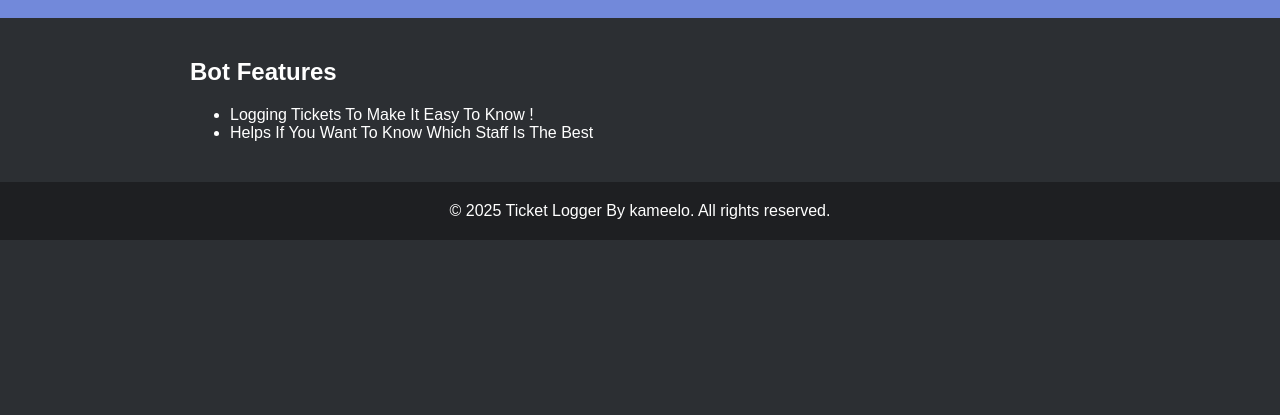
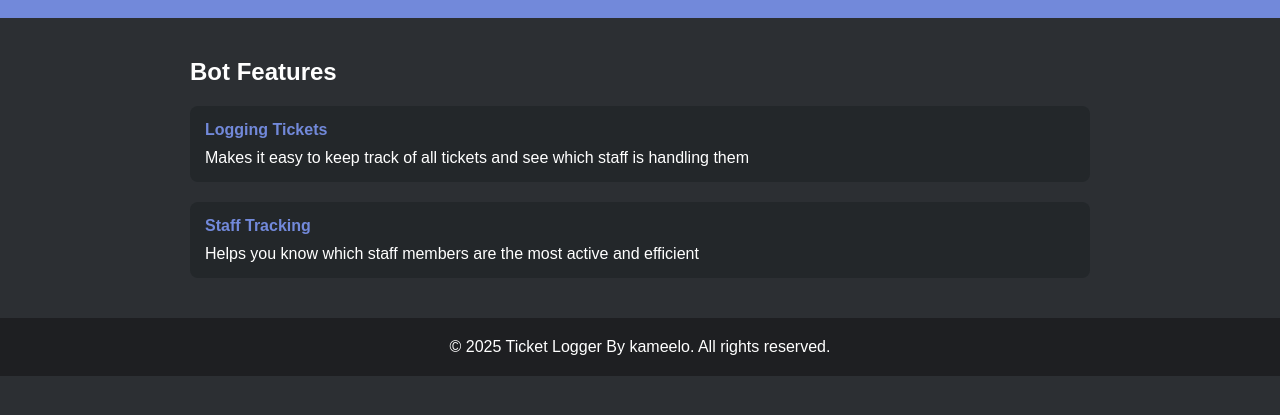
Before and after one commit to kamelpro413-eng/web-i-guess, a plain HTML site: page features.html in a window 1280 px wide. Shown: the part 121-536 px from the top of the page. Drawn offline with Linux system fonts and the light colour scheme.

Commit message:
Update features.html

```diff
--- a/features.html
+++ b/features.html
@@ -4,6 +4,55 @@
     <meta charset="UTF-8">
     <title>Features - Ticket Logger</title>
     <link rel="stylesheet" href="style.css">
+    <style>
+        /* Optional CSS for spacing and readability */
+        body {
+            font-family: Arial, sans-serif;
+            margin: 0;
+            background: #2C2F33;
+            color: #FFFFFF;
+        }
+        header {
+            background: #7289DA;
+            padding: 20px;
+            text-align: center;
+        }
+        nav a {
+            color: white;
+            margin: 0 15px;
+            text-decoration: none;
+            font-weight: bold;
+        }
+        nav a:hover {
+            text-decoration: underline;
+        }
+        .container {
+            max-width: 900px;
+            margin: 40px auto;
+            padding: 0 20px;
+        }
+        ul {
+            list-style-type: none;
+            padding: 0;
+        }
+        li {
+            background: #23272A;
+            padding: 15px;
+            margin-bottom: 20px;
+            border-radius: 8px;
+        }
+        li b {
+            display: block;
+            margin-bottom: 10px;
+            color: #7289DA;
+        }
+        footer {
+            text-align: center;
+            padding: 20px;
+            background: #1E1F22;
+            margin-top: 40px;
+        }
+    </style>
 </head>
 <body>
     <header>
@@ -18,8 +67,14 @@
     <div class="container">
         <h2>Bot Features</h2>
         <ul>
-            <li> Logging Tickets To Make It Easy To Know !
-            <li> Helps If You Want To Know Which Staff Is The Best
+            <li>
+                <b>Logging Tickets</b>
+                Makes it easy to keep track of all tickets and see which staff is handling them
+            </li>
+            <li>
+                <b>Staff Tracking</b>
+                Helps you know which staff members are the most active and efficient
+            </li>
         </ul>
     </div>
 
```
